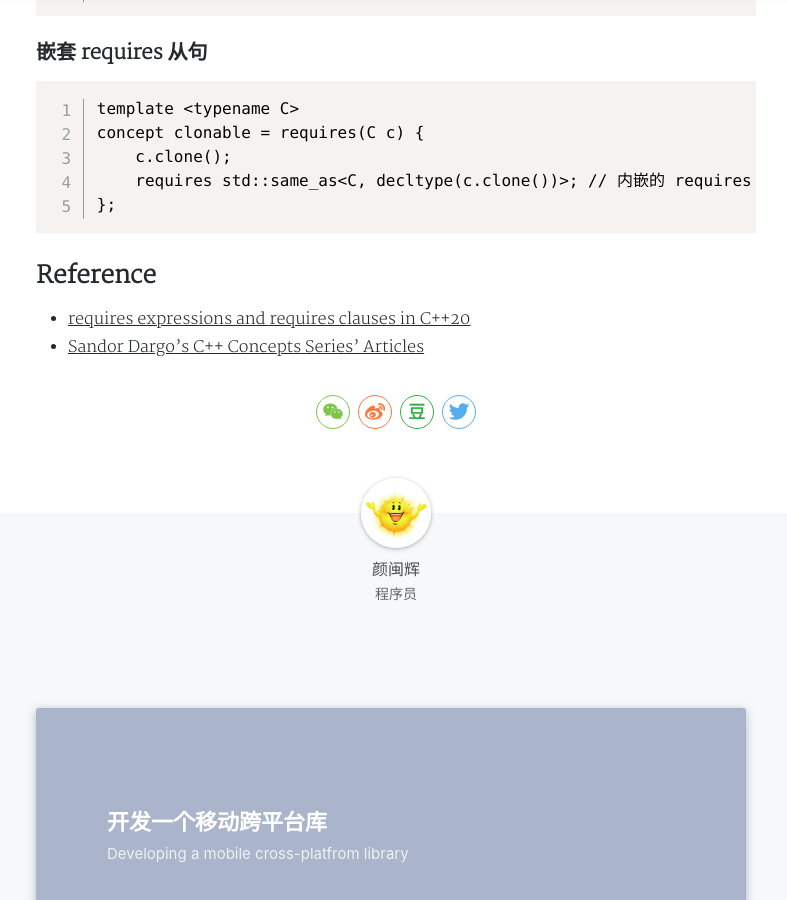
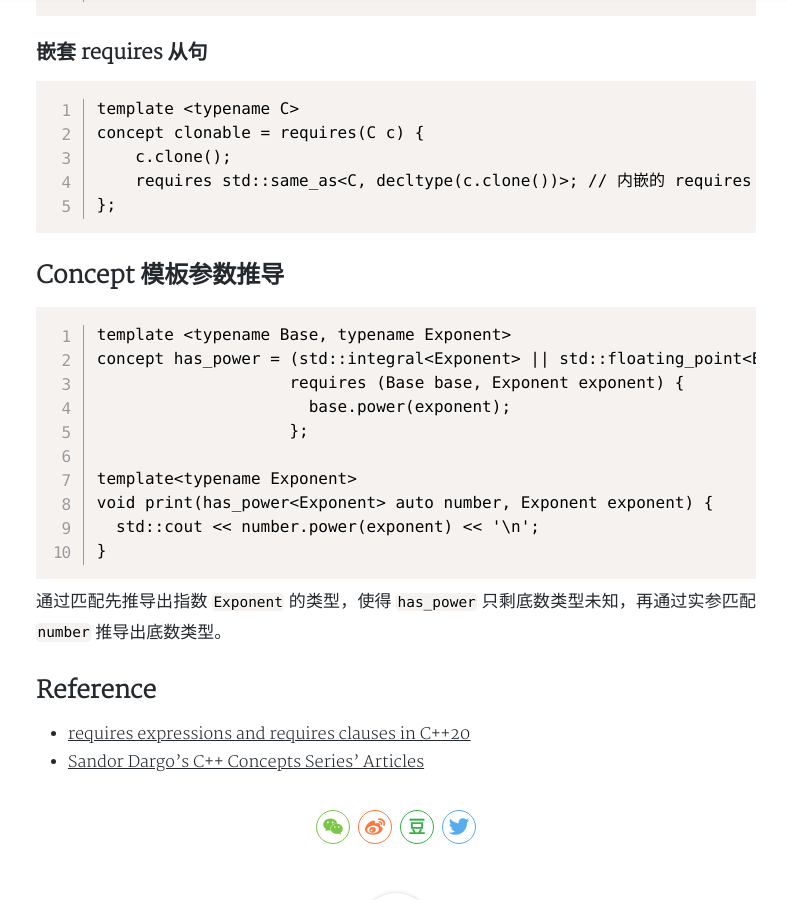
Before and after one commit to yanminhui/yanminhui.github.io, a Jekyll site: the page built from _posts/articles/2022-09-10-concepts.md, in a window 1280 px wide and 900 px high, scrolled down 3445 px. Shown: the whole window, without its empty margins (244-1031 px from the left). Built offline with Jekyll 4.4.1, drawn with Linux system fonts in a browser that asks for light colours; nearby versions of some CDN libraries; a style sheet for code colours, icons or effects is not loaded.

Commit message:
Update 2022-09-10-concepts.md

````diff
--- a/_posts/articles/2022-09-10-concepts.md
+++ b/_posts/articles/2022-09-10-concepts.md
@@ -152,6 +152,22 @@ concept clonable = requires(C c) {
 };
 ```
 
+## Concept 模板参数推导
+
+```.cpp
+template <typename Base, typename Exponent>
+concept has_power = (std::integral<Exponent> || std::floating_point<Exponent>) &&
+                    requires (Base base, Exponent exponent) {
+                      base.power(exponent);
+                    };
+
+template<typename Exponent>
+void print(has_power<Exponent> auto number, Exponent exponent) {
+  std::cout << number.power(exponent) << '\n';
+}
+```
+
+通过匹配先推导出指数 `Exponent` 的类型，使得 `has_power` 只剩底数类型未知，再通过实参匹配 `number` 推导出底数类型。
 
 ## Reference
 
````
